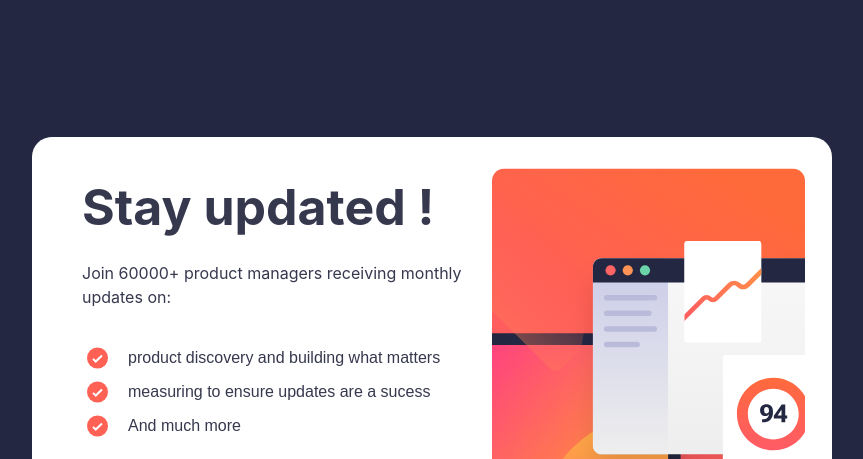
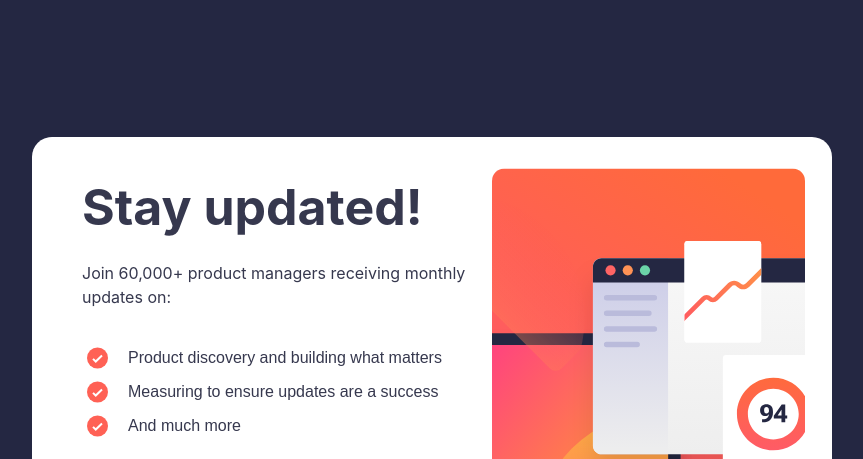
Before and after one commit to Tomilade18/newsletter-signup, a React (Vite) app in the folder newsletter-signup/: page / in a window 1280 px wide. Shown: the top 459 px of the page, without its empty margins (208-1071 px from the left). Built offline with nearby package versions, Linux system fonts and the light colour scheme.

Commit message:
completed

```diff
--- a/newsletter-signup/src/App.css
+++ b/newsletter-signup/src/App.css
@@ -124,6 +124,7 @@ a:active {
   height: 50px;
 }
 .suc-head {
+  padding-top: 40px;
   font-size: 38px;
 }
 
--- a/newsletter-signup/src/subscribe.jsx
+++ b/newsletter-signup/src/subscribe.jsx
@@ -1,58 +1,53 @@
-import { useState } from 'react'
-import { useNavigate } from 'react-router-dom'
-import reactLogo from './assets/react.svg'
-import viteLogo from '/vite.svg'
-import './App.css'
-import Success from './success'
+import { useState } from 'react';
+import { useNavigate } from 'react-router-dom';;
+import './App.css';
 
 function Subscribe() {
-  const [count, setCount] = useState(0)
-  const navigate = useNavigate();
-
   const [inputValue, setInputValue] = useState('');
   const [errorMessage, setErrorMessage] = useState('');
+  const navigate = useNavigate();
 
   const handleChange = (e) => {
     setInputValue(e.target.value);
   };
 
-  const handleClick = () => {
+  const handleClick = (e) => {
+    e.preventDefault(); // Prevent form submission
     if (inputValue.length < 12) {
-      setErrorMessage('You don\'t have the required characters.');
+      setErrorMessage('You don\'t have the required number of characters.');
     } else {
+      setErrorMessage('');
       navigate("/subscribe/success");
     }
   };
 
   return (
-    <>
-      <div className=''>
-        <form action="">
+    <div>
+      <form>
         <div className='input-field'>
-
-            <h1>Stay updated !</h1>
-            <p className='message'>Join 60000+ product managers receiving monthly updates on:</p>
+          <h1>Stay updated!</h1>
+          <p className='message'>Join 60,000+ product managers receiving monthly updates on:</p>
           <ul>
-            <li className='list'><img src="./src/assets/icon-list.svg" alt="" />product discovery and building what matters</li>
-            <li className='list'><img src="./src/assets/icon-list.svg" alt="" />measuring to ensure updates are a sucess</li>
+            <li className='list'><img src="./src/assets/icon-list.svg" alt="" />Product discovery and building what matters</li>
+            <li className='list'><img src="./src/assets/icon-list.svg" alt="" />Measuring to ensure updates are a success</li>
             <li className='list'><img src="./src/assets/icon-list.svg" alt="" />And much more</li>
           </ul>
-            <label htmlFor="">
-              Email address
-            </label>
-            <input type="email"   onChange={handleChange} placeholder='email@company.com'/>
-            <button onClick={() => {handleClick}}>Subscribe to monthly newsletter</button>
+          <label htmlFor="email">Email address</label>
+          <input
+            type="email"
+            id="email"
+            onChange={handleChange}
+            placeholder='email@company.com'
+          />
+          <button onClick={handleClick}>Subscribe to monthly newsletter</button>
           {errorMessage && <p style={{ color: 'red' }}>{errorMessage}</p>}
         </div>
         <div className='image'>
           <img src="./src/assets/illustration-sign-up-desktop.svg" alt="" />
         </div>
-
       </form>
     </div>
-    </>
-
-  )
+  );
 }
 
-export default Subscribe
+export default Subscribe;
--- a/newsletter-signup/src/success.jsx
+++ b/newsletter-signup/src/success.jsx
@@ -2,7 +2,6 @@ export default function Success() {
 
     return(
         <div className="success">
-        <img src="./src/assets/icon-list.svg" alt="" className="success-image"/>
         <h1 className="suc-head">Thanks for subscribing</h1>
         <p className="suc-text">A confirmation email has been sent to ash@loremcompany.com. Please open it and click the button inside to confirm your subscription</p>
         <button className="dismiss-btn"><a href="/">Dismiss Message</a></button>
```
Lines whose indentation alone changed are shown as unchanged.
